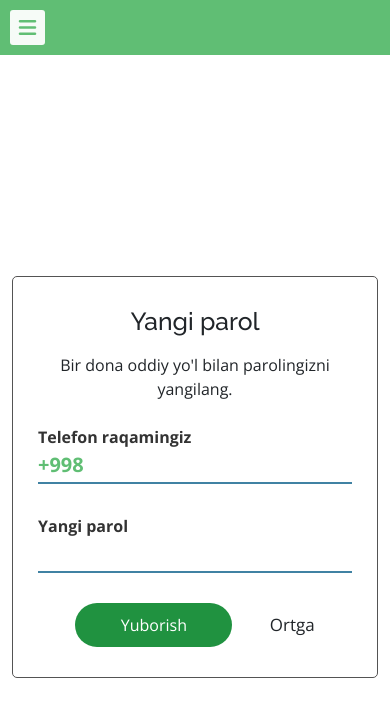
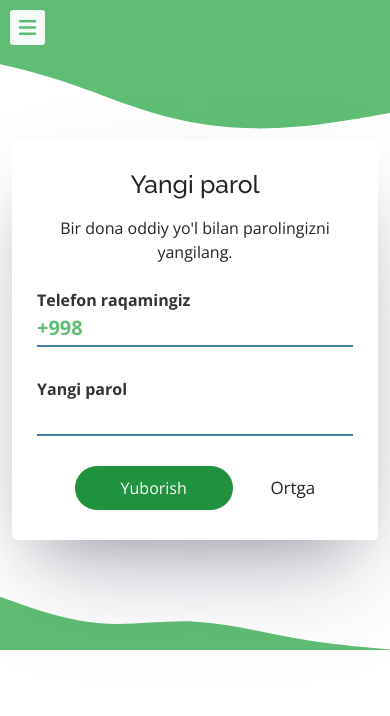
Before and after one commit to EhsonjonKomiljonov/green-sale, a React (Vite) app: page /new-password in a window 390 px wide. Shown: the top 716 px of the page. Built offline with nearby package versions, Linux system fonts and the light colour scheme.

Commit message:
edit reset password page

```diff
--- a/src/components/Header/header.scss
+++ b/src/components/Header/header.scss
@@ -146,7 +146,8 @@
     padding: 20px 20px;
     border-radius: 6px;
     max-width: 1210px;
-    background-color: #fff;
+    background-color: #ffffffd7;
+    backdrop-filter: blur(5px);
     border-bottom: 2px solid #60be74;
     border-top: 2px solid #60be74;
 
--- a/src/components/UpdatePasswordForm/update-password-form.scss
+++ b/src/components/UpdatePasswordForm/update-password-form.scss
@@ -3,14 +3,20 @@
   place-items: center;
   height: 100vh;
   padding: 80px 0;
+  background-image: url('../../assets/images/wave.svg'),
+    url('../../assets/images/wave-2.svg');
+  background-repeat: no-repeat;
+  background-size: 100% auto, 600px auto;
+  background-position: bottom -25% center, top 50px right;
 
   &__inner {
     width: 100%;
     max-width: 400px;
     margin: 0 auto;
     padding: 50px 40px;
-    border: 1.5px solid #545353;
     border-radius: 5px;
+    box-shadow: rgba(50, 50, 93, 0.25) 0px 50px 100px -20px,
+      rgba(0, 0, 0, 0.3) 0px 30px 60px -30px;
 
     h2 {
       font-family: 'Raleway';
@@ -76,8 +82,42 @@
   }
 }
 
+@media screen and (max-width: 1145px) {
+  .update-password-menu {
+    display: none;
+  }
+}
+
+@media screen and (max-width: 930px) {
+  .update-password {
+    background-size: 100% auto, 450px auto;
+    background-position: bottom -15% center, top 50px right;
+  }
+}
+
+@media screen and (max-width: 835px) {
+  .update-password {
+    height: 100%;
+    padding: 30px 0 125px;
+    background-size: 100% auto, 450px auto;
+    background-position: bottom -5% center, top -2px right;
+  }
+
+  .update-password-menu {
+    display: block !important;
+  }
+
+  .update-password__inner {
+    padding: 30px 25px;
+  }
+}
 
 @media screen and (max-width: 500px) {
+  .update-password {
+    height: 100%;
+    padding: 93px 0 125px;
+  }
+
   .verify__btn-box {
     display: flex;
     align-items: center;
@@ -90,12 +130,8 @@
   }
 }
 
-@media screen and (max-width: 455px) {
-  .update-password-menu {
-    display: block !important;
-  }
-
-  .update-password__inner {
-    padding: 30px 25px;
+@media screen and (max-width: 425px) {
+  .update-password {
+    padding: 85px 0 110px;
   }
 }
```
Also changed, not shown: src/assets/images/wave-2.svg (added), src/assets/images/wave.svg (added).
